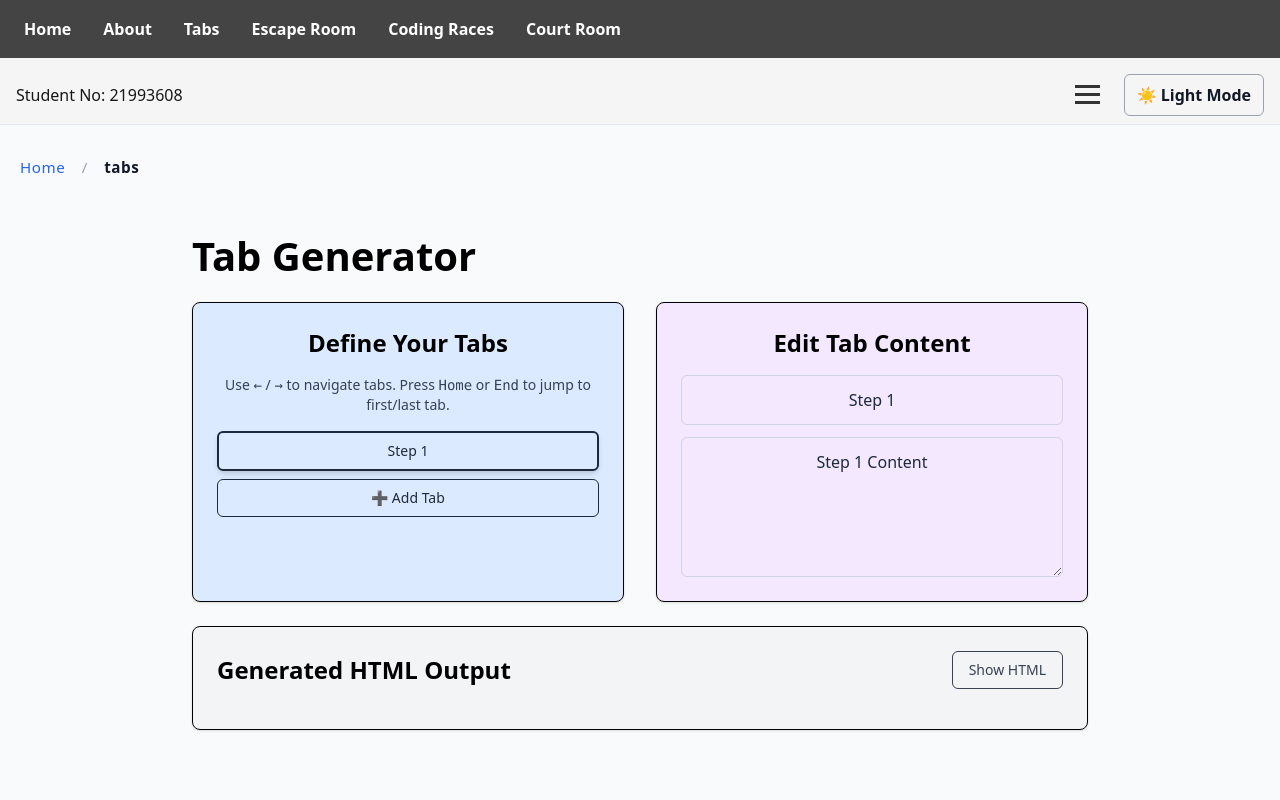
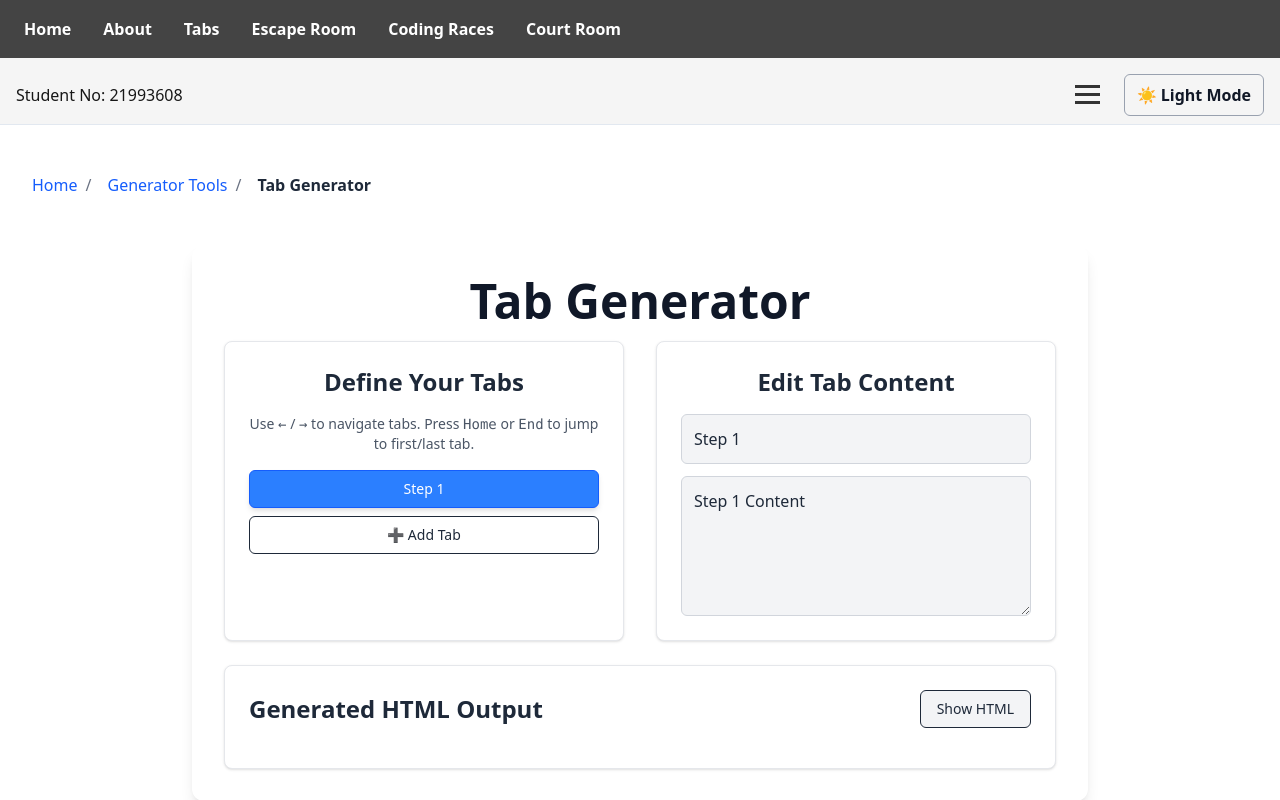
Before and after one commit to stephnewland/assignment-a1-p1-cse3cwa, a Next.js app: page /tabs in a window 1280 px wide. Shown: the top 800 px of the page. Built offline with nearby package versions, Linux system fonts and the light colour scheme.

Commit message:
changes to incorrect dark/light mode styling

```diff
--- a/app/layout.tsx
+++ b/app/layout.tsx
@@ -30,14 +30,12 @@ export default function RootLayout({
   return (
     <html lang="en">
       <body
-        className={`${geistSans.variable} ${geistMono.variable} antialiased flex flex-col min-h-screen bg-white dark:bg-gray-900 text-gray-900 dark:text-gray-100 transition-colors duration-300`}
+        className={`${geistSans.variable} ${geistMono.variable} antialiased flex flex-col min-h-screen text-gray-900 dark:text-gray-100 transition-colors duration-300`}
       >
         <Header studentNumber={studentNumber} />
 
-        {/* Main content */}
-        <main className="flex-grow px-4 py-8 bg-gray-50 dark:bg-gray-900">
-          {children}
-        </main>
+        {/* Main content - removed fixed background to allow pages to control their own backgrounds */}
+        <main className="flex-grow">{children}</main>
 
         <Footer studentName={studentName} studentNumber={studentNumber} />
       </body>
--- a/components/TabGenerator.tsx
+++ b/components/TabGenerator.tsx
@@ -1,7 +1,42 @@
 "use client";
 
-import { useState } from "react";
-import Breadcrumbs from "@/components/Breadcrumbs";
+import { useState, useEffect } from "react";
+
+// The Breadcrumbs component is defined here to resolve the compilation error.
+const Breadcrumbs = () => {
+  return (
+    <nav
+      className="text-gray-500 dark:text-gray-400 p-4"
+      aria-label="Breadcrumbs"
+    >
+      <ol className="list-none p-0 inline-flex space-x-2">
+        <li className="flex items-center">
+          <a
+            href="#"
+            className="text-blue-600 dark:text-blue-400 hover:underline"
+          >
+            Home
+          </a>
+          <span className="mx-2">/</span>
+        </li>
+        <li className="flex items-center">
+          <a
+            href="#"
+            className="text-blue-600 dark:text-blue-400 hover:underline"
+          >
+            Generator Tools
+          </a>
+          <span className="mx-2">/</span>
+        </li>
+        <li className="flex items-center">
+          <span className="text-gray-800 dark:text-gray-200 font-semibold">
+            Tab Generator
+          </span>
+        </li>
+      </ol>
+    </nav>
+  );
+};
 
 interface Tab {
   id: number;
@@ -15,6 +50,32 @@ export default function TabGenerator() {
   ]);
   const [activeTabId, setActiveTabId] = useState(1);
   const [showHtml, setShowHtml] = useState(false);
+  const [copied, setCopied] = useState(false);
+
+  // State to manage the theme within this component
+  const [isDarkMode, setIsDarkMode] = useState(false);
+
+  useEffect(() => {
+    document.title = "Tab Generator - CSE3CWA";
+    // Check for the 'dark' class on the HTML element and set the initial state
+    setIsDarkMode(document.documentElement.classList.contains("dark"));
+
+    // Observe changes to the 'dark' class on the HTML element
+    const observer = new MutationObserver((mutations) => {
+      mutations.forEach((mutation) => {
+        if (
+          mutation.type === "attributes" &&
+          mutation.attributeName === "class"
+        ) {
+          setIsDarkMode(document.documentElement.classList.contains("dark"));
+        }
+      });
+    });
+
+    observer.observe(document.documentElement, { attributes: true });
+
+    return () => observer.disconnect();
+  }, []);
 
   const addTab = () => {
     const newId = tabs.length > 0 ? Math.max(...tabs.map((t) => t.id)) + 1 : 1;
@@ -96,7 +157,22 @@ export default function TabGenerator() {
       if(buttonToActivate) buttonToActivate.classList.add('active');
     }
   }
+
+  function toggleTheme() {
+    const isDark = document.documentElement.classList.toggle('dark');
+    localStorage.setItem('theme', isDark ? 'dark' : 'light');
+  }
+
   document.addEventListener('DOMContentLoaded', () => {
+    const savedTheme = localStorage.getItem('theme');
+    if (savedTheme === 'dark') {
+      document.documentElement.classList.add('dark');
+    } else if (savedTheme === 'light') {
+      document.documentElement.classList.remove('dark');
+    } else if (window.matchMedia('(prefers-color-scheme: dark)').matches) {
+      document.documentElement.classList.add('dark');
+    }
+
     const firstTabButton = document.querySelector('.tab-button');
     if(firstTabButton) {
       const firstTabId = firstTabButton.getAttribute('data-tab-id');
@@ -108,15 +184,47 @@ export default function TabGenerator() {
 
     const stylesForHTML = `
 <style>
+  html.dark {
+    --bg-primary: #1F2937;
+    --bg-secondary: #374151;
+    --text-primary: #D1D5DB;
+    --text-secondary: #9CA3AF;
+  }
+  html:not(.dark) {
+    --bg-primary: white;
+    --bg-secondary: #F3F4F6;
+    --text-primary: #111827;
+    --text-secondary: #4B5563;
+  }
+  body {
+    background-color: var(--bg-primary);
+    color: var(--text-primary);
+    font-family: sans-serif;
+    margin: 0;
+    padding: 20px;
+  }
   .tab-buttons-container { display: flex; flex-wrap: wrap; gap: 8px; margin-bottom: 16px; border-bottom: 1px solid #e2e8f0; padding-bottom: 8px; }
-  .tab-button { padding: 10px 15px; cursor: pointer; border: 1px solid #ccc; background-color: transparent; color: black; border-radius: 6px; font-weight: 500; transition: all 0.2s ease-in-out; }
-  .tab-button:hover { background-color: transparent; }
-  .tab-button.active { background-color: transparent; color: black; box-shadow: 2px 2px 4px rgba(0,0,0,0.1); }
-  .tab-content { display: none; padding: 20px; border: 1px solid #e2e8f0; border-radius: 6px; background-color: white; margin-top: 16px; }
-  .tab-content h3 { margin-top: 0; margin-bottom: 10px; color: #2d3748; }
-  .tab-content p { color: #4a5568; line-height: 1.6; }
+  .tab-button {
+    padding: 10px 15px; cursor: pointer; border: 1px solid #ccc;
+    background-color: var(--bg-secondary);
+    color: var(--text-primary);
+    border-radius: 6px; font-weight: 500; transition: all 0.2s ease-in-out;
+  }
+  .tab-button:hover { background-color: var(--bg-secondary); }
+  .tab-button.active {
+    background-color: var(--bg-secondary);
+    color: var(--text-primary);
+    box-shadow: 2px 2px 4px rgba(0,0,0,0.1);
+  }
+  .tab-content { display: none; padding: 20px; border: 1px solid #e2e8f0; border-radius: 6px; background-color: var(--bg-primary); margin-top: 16px; }
+  .tab-content h3 { margin-top: 0; margin-bottom: 10px; color: var(--text-primary); }
+  .tab-content p { color: var(--text-secondary); line-height: 1.6; }
 </style>
 `;
+    const toggleButtonForHTML = `
+<button onclick="toggleTheme()" style="position:fixed; top:10px; right:10px; padding:8px 12px; background:var(--bg-secondary); color:var(--text-primary); border:1px solid #ccc; border-radius:6px; cursor:pointer;">
+  Toggle Theme
+</button>`;
 
     return `<!DOCTYPE html>
 <html lang="en">
@@ -127,41 +235,80 @@ ${stylesForHTML}
 ${scriptForHTML}
 </head>
 <body>
+${toggleButtonForHTML}
 <div class="tab-buttons-container">${buttons}</div>
 ${contents}
 </body>
 </html>`;
   };
 
+  const copyToClipboard = () => {
+    const htmlCode = generateHTML();
+    const tempTextarea = document.createElement("textarea");
+    tempTextarea.value = htmlCode;
+    document.body.appendChild(tempTextarea);
+    document.execCommand("copy");
+    document.body.removeChild(tempTextarea);
+    setCopied(true);
+    setTimeout(() => setCopied(false), 2000);
+  };
+
   return (
-    <div className="min-h-screen bg-gray-50">
-      {/* Breadcrumbs always top-left */}
-      <div className="text-left">
-        <Breadcrumbs />
+    // The main container for the component, ensuring it fills the screen and has a transition for theme changes.
+    <div
+      className={`min-h-screen w-full transition-colors duration-300 ${
+        isDarkMode ? "bg-gray-900 text-gray-100" : "bg-white text-gray-900"
+      }`}
+    >
+      <div className="flex justify-between items-start px-4 py-8">
+        <div className="text-left">
+          <Breadcrumbs />
+        </div>
       </div>
 
-      <div className="container mx-auto px-4 py-8">
+      <div className="container mx-auto">
+        {/* The main content card, now explicitly using isDarkMode for background color */}
         <div
           role="main"
           aria-labelledby="tab-generator-heading"
-          className="space-y-6 max-w-4xl mx-auto"
+          className={`space-y-6 max-w-4xl mx-auto rounded-xl p-8 shadow-lg transition-colors duration-300 ease-in-out ${
+            isDarkMode ? "bg-gray-800" : "bg-white"
+          }`}
         >
-          <h1 id="tab-generator-heading" className="big-title mb-8">
+          {/* Main heading, now explicitly using isDarkMode for text color */}
+          <h1
+            id="tab-generator-heading"
+            className={`text-5xl font-bold mb-4 text-center transition-colors duration-300 ease-in-out ${
+              isDarkMode ? "text-gray-100" : "text-gray-900"
+            }`}
+          >
             Tab Generator
           </h1>
 
           {/* Grid Panels */}
-          <div className="grid grid-cols-2 gap-8 flex-1">
-            {/* Left Panel */}
-            <div className="bg-blue-100 p-6 rounded-lg shadow-sm border flex flex-col flex-1 min-h-[300px]">
-              <h2 className="text-2xl font-semibold mb-4 text-center">
+          <div className="grid gap-8 md:grid-cols-2">
+            {/* Left Panel, explicitly using isDarkMode for background and text colors */}
+            <div
+              className={`p-6 rounded-lg shadow-sm border flex flex-col min-h-[300px] transition-colors duration-300 ease-in-out ${
+                isDarkMode ? "bg-gray-900" : "bg-white"
+              } border-gray-200 dark:border-gray-700`}
+            >
+              <h2
+                className={`text-2xl font-semibold mb-4 text-center transition-colors duration-300 ease-in-out ${
+                  isDarkMode ? "text-gray-200" : "text-gray-800"
+                }`}
+              >
                 Define Your Tabs
               </h2>
               <p className="sr-only" id="tab-instructions">
                 Use arrow keys to navigate between tabs. Press Home or End to
                 jump to the first or last tab.
               </p>
-              <p className="mb-4 text-gray-700 text-sm text-center">
+              <p
+                className={`mb-4 text-sm text-center transition-colors duration-300 ease-in-out ${
+                  isDarkMode ? "text-gray-300" : "text-gray-600"
+                }`}
+              >
                 Use <kbd>←</kbd> / <kbd>→</kbd> to navigate tabs. Press{" "}
                 <kbd>Home</kbd> or <kbd>End</kbd> to jump to first/last tab.
               </p>
@@ -183,11 +330,15 @@ ${contents}
                     onClick={() => setActiveTabId(tab.id)}
                     onKeyDown={(e) => handleKeyDown(e, index)}
                     tabIndex={activeTabId === tab.id ? 0 : -1}
-                    className={`py-2 px-4 w-full rounded-md text-sm font-medium flex justify-between items-center border text-gray-800 transition-all duration-200 ease-in-out
+                    className={`py-2 px-4 w-full rounded-md text-sm font-medium flex justify-between items-center border transition-all duration-200 ease-in-out
                       ${
                         activeTabId === tab.id
-                          ? "border-2 shadow-md"
-                          : "hover:bg-transparent"
+                          ? "bg-blue-500 text-white border-blue-600 shadow-md"
+                          : `${
+                              isDarkMode
+                                ? "bg-gray-700 text-gray-300"
+                                : "bg-gray-100 text-gray-800"
+                            } hover:bg-gray-200 dark:hover:bg-gray-600`
                       }
                       focus:outline-none focus:ring-4 focus:ring-blue-500 focus:ring-offset-2`}
                   >
@@ -201,7 +352,9 @@ ${contents}
                           removeTab(tab.id);
                         }}
                         aria-label={`Remove tab ${tab.header}`}
-                        className="p-1 border border-gray-400 text-gray-800 text-xs font-bold rounded-md w-4 h-4 flex items-center justify-center hover:bg-transparent transition-colors duration-200 focus:outline-none focus:ring-2 focus:ring-gray-700"
+                        className={`p-1 border text-xs font-bold rounded-md w-4 h-4 flex items-center justify-center transition-colors duration-200 focus:outline-none focus:ring-2 focus:ring-gray-700 border-gray-400 dark:border-gray-500 ${
+                          isDarkMode ? "text-gray-300" : "text-gray-800"
+                        } hover:bg-transparent`}
                       >
                         X
                       </button>
@@ -211,20 +364,36 @@ ${contents}
 
                 <button
                   onClick={addTab}
-                  className="py-2 px-4 bg-transparent border text-gray-800 rounded-md text-sm font-medium hover:bg-transparent transition-colors duration-200 focus:outline-none focus:ring-2 focus:ring-gray-400"
+                  className={`py-2 px-4 border rounded-md text-sm font-medium transition-colors duration-200 focus:outline-none focus:ring-2 focus:ring-gray-400 ${
+                    isDarkMode
+                      ? "bg-gray-800 text-gray-300"
+                      : "bg-white text-gray-800"
+                  } hover:bg-gray-200 dark:hover:bg-gray-700`}
                 >
                   ➕ Add Tab
                 </button>
               </div>
             </div>
 
-            {/* Right Panel */}
-            <div className="bg-purple-100 p-6 rounded-lg shadow-sm border flex flex-col flex-1 min-h-[300px]">
-              <h2 className="text-2xl font-semibold mb-4 text-center">
+            {/* Right Panel, explicitly using isDarkMode for background and text colors */}
+            <div
+              className={`p-6 rounded-lg shadow-sm border flex flex-col min-h-[300px] transition-colors duration-300 ease-in-out ${
+                isDarkMode ? "bg-gray-900" : "bg-white"
+              } border-gray-200 dark:border-gray-700`}
+            >
+              <h2
+                className={`text-2xl font-semibold mb-4 text-center transition-colors duration-300 ease-in-out ${
+                  isDarkMode ? "text-gray-200" : "text-gray-800"
+                }`}
+              >
                 Edit Tab Content
               </h2>
               {tabs.length === 0 ? (
-                <p className="text-gray-600 italic">
+                <p
+                  className={`italic transition-colors duration-300 ease-in-out ${
+                    isDarkMode ? "text-gray-300" : "text-gray-600"
+                  }`}
+                >
                   Add a tab to start editing its content.
                 </p>
               ) : (
@@ -244,7 +413,11 @@ ${contents}
                           onChange={(e) =>
                             updateTab(tab.id, "header", e.target.value)
                           }
-                          className="w-full p-3 border border-gray-300 rounded-md focus:outline-none focus:ring-2 focus:ring-gray-500 text-gray-800 bg-transparent text-center"
+                          className={`w-full p-3 border rounded-md focus:outline-none focus:ring-2 focus:ring-gray-500 transition-colors duration-300 ease-in-out ${
+                            isDarkMode
+                              ? "bg-gray-800 text-gray-200"
+                              : "bg-gray-100 text-gray-800"
+                          } border-gray-300 dark:border-gray-600 focus:ring-gray-500 dark:focus:ring-gray-400`}
                           placeholder="Tab Header"
                         />
                         <textarea
@@ -252,7 +425,11 @@ ${contents}
                           onChange={(e) =>
                             updateTab(tab.id, "content", e.target.value)
                           }
-                          className="w-full h-40 p-3 border border-gray-300 rounded-md focus:outline-none focus:ring-2 focus:ring-gray-500 text-gray-800 resize-y bg-transparent text-center flex-1"
+                          className={`w-full h-40 p-3 border rounded-md focus:outline-none focus:ring-2 focus:ring-gray-500 resize-y flex-1 transition-colors duration-300 ease-in-out ${
+                            isDarkMode
+                              ? "bg-gray-800 text-gray-200"
+                              : "bg-gray-100 text-gray-800"
+                          } border-gray-300 dark:border-gray-600 focus:ring-gray-500 dark:focus:ring-gray-400`}
                           placeholder="Tab Content"
                         />
                       </div>
@@ -263,14 +440,26 @@ ${contents}
           </div>
 
           {/* Generated HTML */}
-          <div className="bg-gray-100 p-6 rounded-lg shadow-sm border">
+          <div
+            className={`p-6 rounded-lg shadow-sm border transition-colors duration-300 ease-in-out ${
+              isDarkMode ? "bg-gray-800" : "bg-white"
+            } border-gray-200 dark:border-gray-700`}
+          >
             <div className="flex justify-between items-center mb-4">
-              <h2 className="text-2xl font-semibold text-center">
+              <h2
+                className={`text-2xl font-semibold transition-colors duration-300 ease-in-out ${
+                  isDarkMode ? "text-gray-200" : "text-gray-800"
+                }`}
+              >
                 Generated HTML Output
               </h2>
               <button
                 onClick={() => setShowHtml(!showHtml)}
-                className="py-2 px-4 border text-gray-700 rounded-md text-sm font-medium hover:bg-gray-200 transition-colors duration-200"
+                className={`py-2 px-4 border rounded-md text-sm font-medium transition-colors duration-200 ${
+                  isDarkMode
+                    ? "bg-gray-700 text-gray-300"
+                    : "bg-gray-100 text-gray-800"
+                } hover:bg-gray-200 dark:hover:bg-gray-600`}
               >
                 {showHtml ? "Hide HTML" : "Show HTML"}
               </button>
@@ -278,18 +467,26 @@ ${contents}
             {showHtml && (
               <div className="relative">
                 <pre
-                  className="p-4 bg-gray-100 text-gray-800 rounded-lg overflow-auto max-h-96 text-sm font-mono leading-relaxed"
+                  className={`p-4 rounded-lg overflow-auto max-h-96 text-sm font-mono leading-relaxed border transition-colors duration-300 ease-in-out ${
+                    isDarkMode
+                      ? "bg-gray-800 text-gray-300"
+                      : "bg-gray-100 text-gray-800"
+                  } border-gray-300 dark:border-gray-700`}
                   aria-live="polite"
                   aria-atomic="true"
                 >
                   <code>{generateHTML()}</code>
                 </pre>
                 <button
-                  onClick={() => navigator.clipboard.writeText(generateHTML())}
-                  className="absolute bottom-4 right-4 p-2 bg-gray-100 border text-gray-700 rounded-md hover:bg-gray-200 transition-colors duration-200"
+                  onClick={copyToClipboard}
+                  className={`absolute bottom-4 right-4 p-2 border rounded-md transition-colors duration-200 ${
+                    isDarkMode
+                      ? "bg-gray-800 text-gray-300"
+                      : "bg-white text-gray-800"
+                  } hover:bg-gray-200 dark:hover:bg-gray-700`}
                   title="Copy HTML to clipboard"
                 >
-                  📋 Copy
+                  {copied ? "Copied!" : "📋 Copy"}
                 </button>
               </div>
             )}
--- a/components/ThemeToggle.tsx
+++ b/components/ThemeToggle.tsx
@@ -13,8 +13,8 @@ export default function ThemeToggle() {
       const prefersDark = window.matchMedia(
         "(prefers-color-scheme: dark)"
       ).matches;
+
       const isDark = savedTheme === "dark" || (!savedTheme && prefersDark);
-
       setIsDarkMode(isDark);
       document.documentElement.classList.toggle("dark", isDark);
     }
@@ -27,6 +27,7 @@ export default function ThemeToggle() {
     localStorage.setItem("theme", newMode ? "dark" : "light");
   };
 
+  // Do not render anything until the component has mounted and read the theme
   if (!mounted) return null;
 
   return (
```
Also changed, not shown: app/about/page.tsx (+48 -39 lines).
